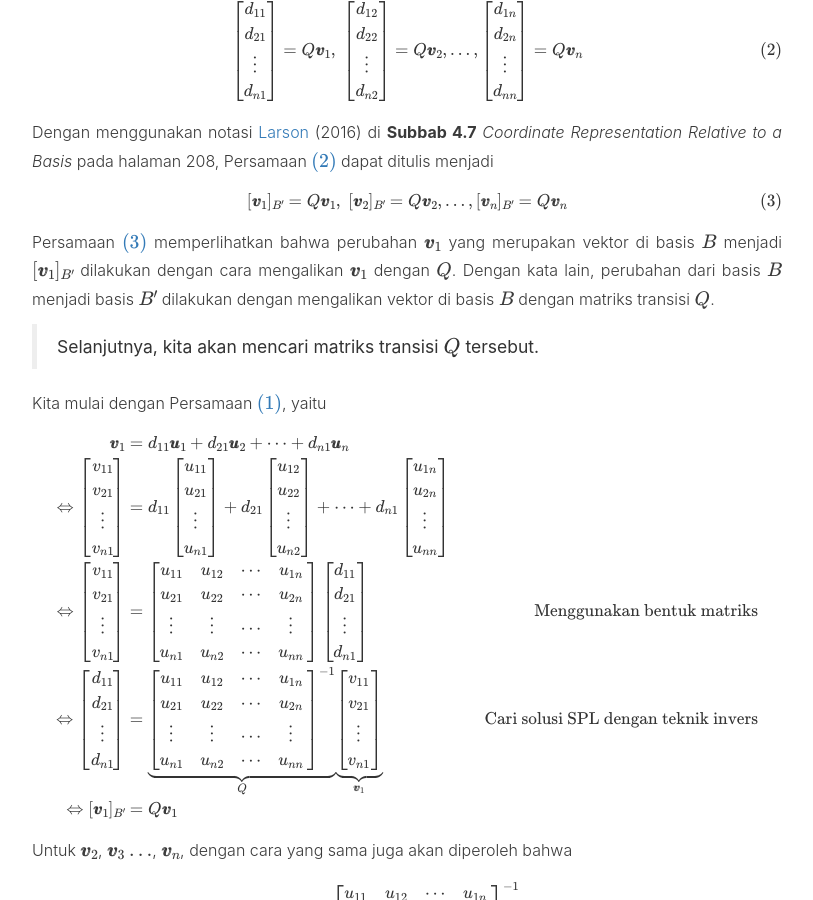
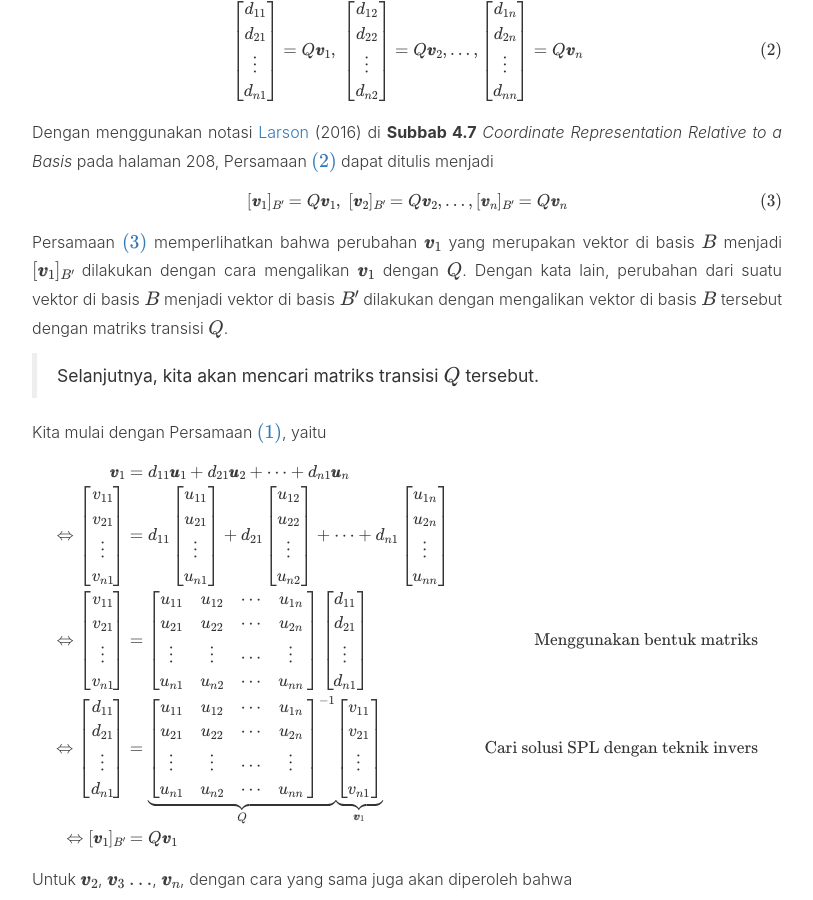
Before and after one commit to jethroGIT/jethrogit.github.io, a Jekyll site: the page built from _posts/linear-algebra/2020-05-16-Matriks_Transisi.md, in a window 1280 px wide and 900 px high, scrolled down 721 px. Shown: the whole window, without its empty margins (428-1241 px from the left). Built offline with Jekyll 4.4.1, drawn with Linux system fonts in a browser that asks for light colours; formulas are drawn with MathJax 3; comment, search, counter and statistics services are not loaded.

Commit message:
Fix to be more specific

```diff
--- a/_posts/linear-algebra/2020-05-16-Matriks_Transisi.md
+++ b/_posts/linear-algebra/2020-05-16-Matriks_Transisi.md
@@ -76,7 +76,7 @@ $$
 	[\pmb{v}_2]_{B^{\prime}} = Q \pmb{v}_2, \ldots, [\pmb{v}_n]_{B^{\prime}} = Q \pmb{v}_n \tag{3}\label{eq:q-akhir}
 $$
 
-Persamaan \eqref{eq:q-akhir} memperlihatkan bahwa perubahan $$\pmb{v}_1$$ yang merupakan vektor di basis $$B$$ menjadi $$[\pmb{v}_1]_{B^{\prime}}$$ dilakukan dengan cara mengalikan $$\pmb{v}_1$$ dengan $$Q$$. Dengan kata lain, perubahan dari basis $$B$$ menjadi basis $B^{\prime}$ dilakukan dengan mengalikan vektor di basis $$B$$ dengan matriks transisi $$Q$$.
+Persamaan \eqref{eq:q-akhir} memperlihatkan bahwa perubahan $$\pmb{v}_1$$ yang merupakan vektor di basis $$B$$ menjadi $$[\pmb{v}_1]_{B^{\prime}}$$ dilakukan dengan cara mengalikan $$\pmb{v}_1$$ dengan $$Q$$. Dengan kata lain, perubahan dari suatu vektor di basis $$B$$ menjadi vektor di basis $B^{\prime}$ dilakukan dengan mengalikan vektor di basis $$B$$ tersebut dengan matriks transisi $$Q$$.
 
 > Selanjutnya, kita akan mencari matriks transisi $$Q$$ tersebut.
 
```
